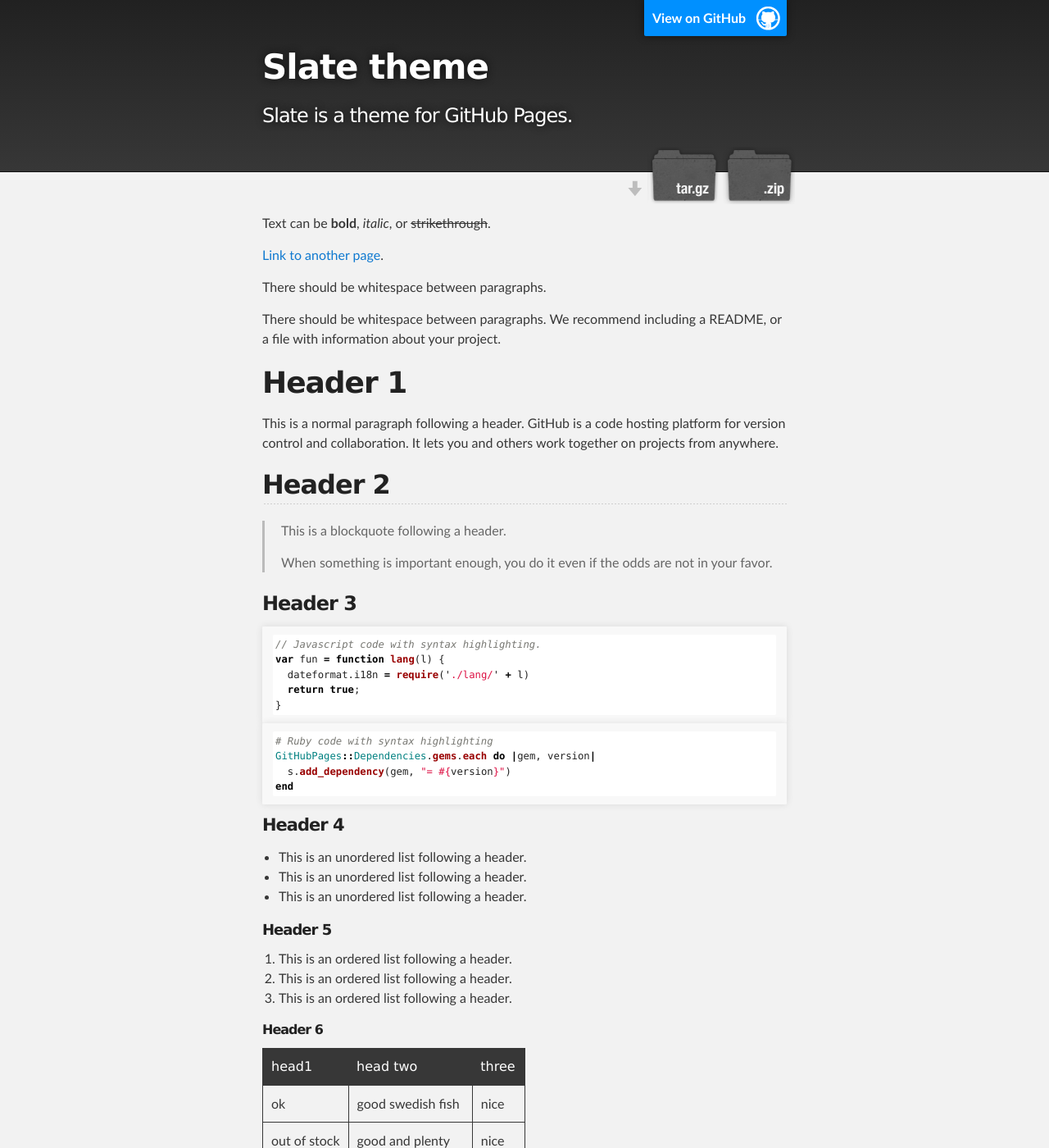
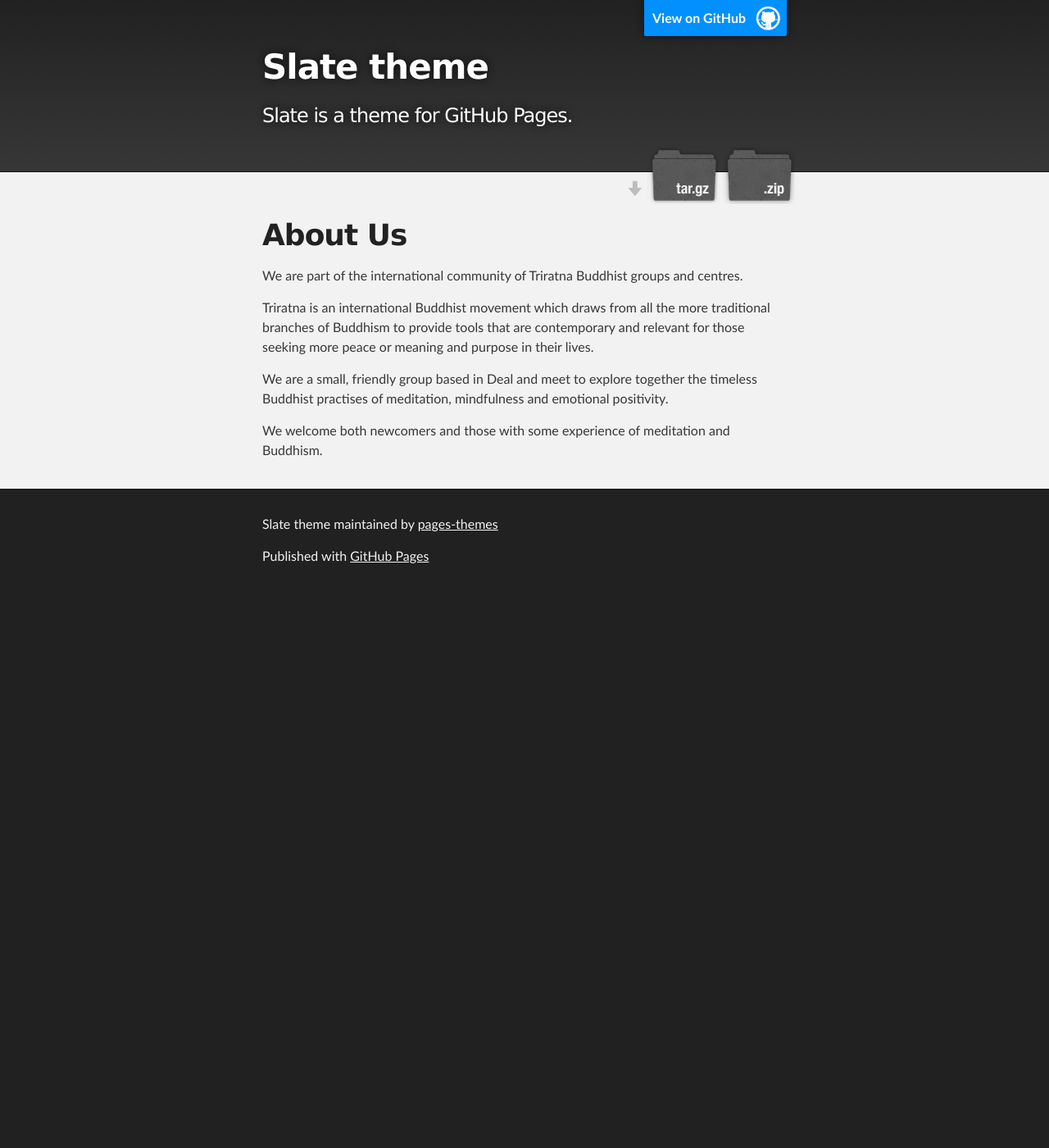
Before and after one commit to pages-themes/slate, a Jekyll site: the page built from index.md, in a window 1280 px wide and 1400 px high. Shown: the whole window at 82% size. Built offline with Jekyll 4.4.1, drawn with Linux system fonts in a browser that asks for light colours; our own code applies the rules of GitHub Pages for plain Markdown files; some of the changed text lies outside the part shown.

Commit message:
Update index.md

````diff
--- a/index.md
+++ b/index.md
@@ -1,123 +1,9 @@
----
-layout: default
----
+# About Us
 
-Text can be **bold**, _italic_, or ~~strikethrough~~.
+We are part of the international community of Triratna Buddhist groups and centres.
 
-[Link to another page](./another-page.html).
+Triratna is an international Buddhist movement which draws from all the more traditional branches of Buddhism to provide tools that are contemporary and relevant for those seeking more peace or meaning and purpose in their lives.
 
-There should be whitespace between paragraphs.
+We are a small, friendly group based in Deal and meet to explore together the timeless Buddhist practises of meditation, mindfulness and emotional positivity.
 
-There should be whitespace between paragraphs. We recommend including a README, or a file with information about your project.
-
-# Header 1
-
-This is a normal paragraph following a header. GitHub is a code hosting platform for version control and collaboration. It lets you and others work together on projects from anywhere.
-
-## Header 2
-
-> This is a blockquote following a header.
->
-> When something is important enough, you do it even if the odds are not in your favor.
-
-### Header 3
-
-```js
-// Javascript code with syntax highlighting.
-var fun = function lang(l) {
-  dateformat.i18n = require('./lang/' + l)
-  return true;
-}
-```
-
-```ruby
-# Ruby code with syntax highlighting
-GitHubPages::Dependencies.gems.each do |gem, version|
-  s.add_dependency(gem, "= #{version}")
-end
-```
-
-#### Header 4
-
-*   This is an unordered list following a header.
-*   This is an unordered list following a header.
-*   This is an unordered list following a header.
-
-##### Header 5
-
-1.  This is an ordered list following a header.
-2.  This is an ordered list following a header.
-3.  This is an ordered list following a header.
-
-###### Header 6
-
-| head1        | head two          | three |
-|:-------------|:------------------|:------|
-| ok           | good swedish fish | nice  |
-| out of stock | good and plenty   | nice  |
-| ok           | good `oreos`      | hmm   |
-| ok           | good `zoute` drop | yumm  |
-
-### There's a horizontal rule below this.
-
-* * *
-
-### Here is an unordered list:
-
-*   Item foo
-*   Item bar
-*   Item baz
-*   Item zip
-
-### And an ordered list:
-
-1.  Item one
-1.  Item two
-1.  Item three
-1.  Item four
-
-### And a nested list:
-
-- level 1 item
-  - level 2 item
-  - level 2 item
-    - level 3 item
-    - level 3 item
-- level 1 item
-  - level 2 item
-  - level 2 item
-  - level 2 item
-- level 1 item
-  - level 2 item
-  - level 2 item
-- level 1 item
-
-### Small image
-
-![Octocat](https://github.githubassets.com/images/icons/emoji/octocat.png)
-
-### Large image
-
-![Branching](https://guides.github.com/activities/hello-world/branching.png)
-
-
-### Definition lists can be used with HTML syntax.
-
-<dl>
-<dt>Name</dt>
-<dd>Godzilla</dd>
-<dt>Born</dt>
-<dd>1952</dd>
-<dt>Birthplace</dt>
-<dd>Japan</dd>
-<dt>Color</dt>
-<dd>Green</dd>
-</dl>
-
-```
-Long, single-line code blocks should not wrap. They should horizontally scroll if they are too long. This line should be long enough to demonstrate this.
-```
-
-```
-The final element.
-```
+We welcome both newcomers and those with some experience of meditation and Buddhism.
````
